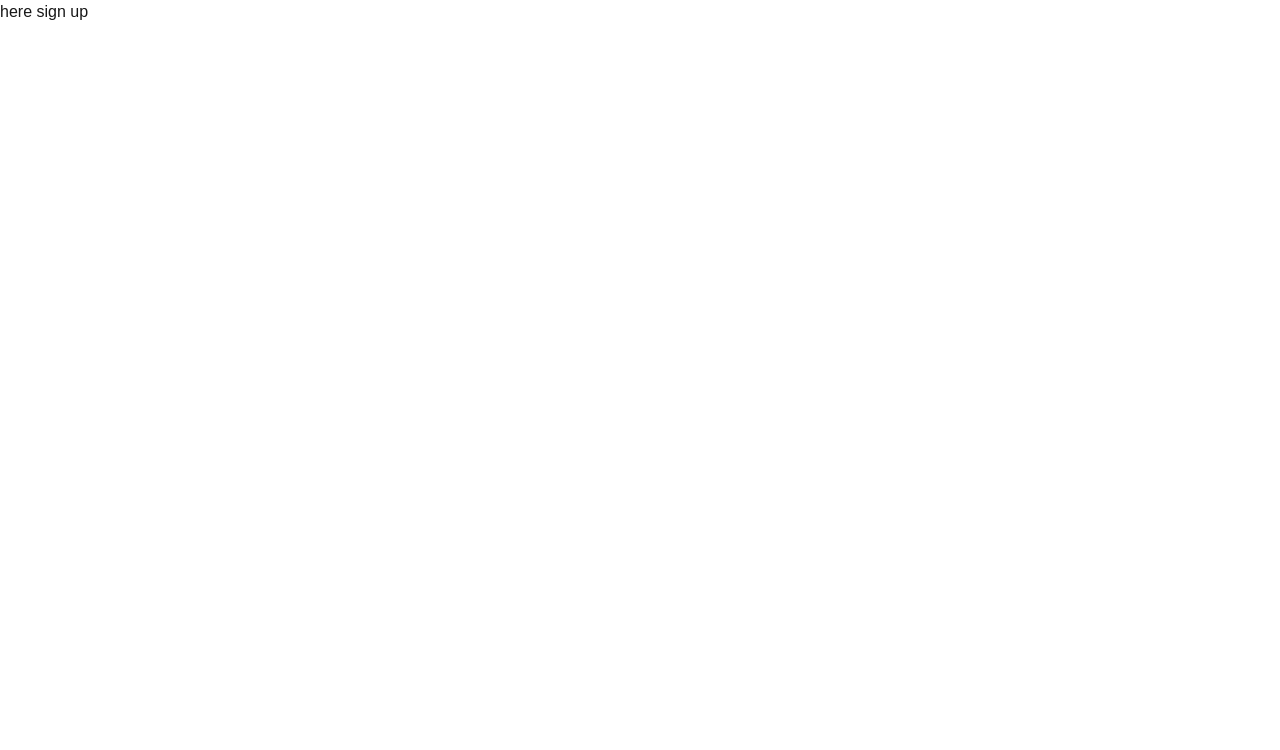
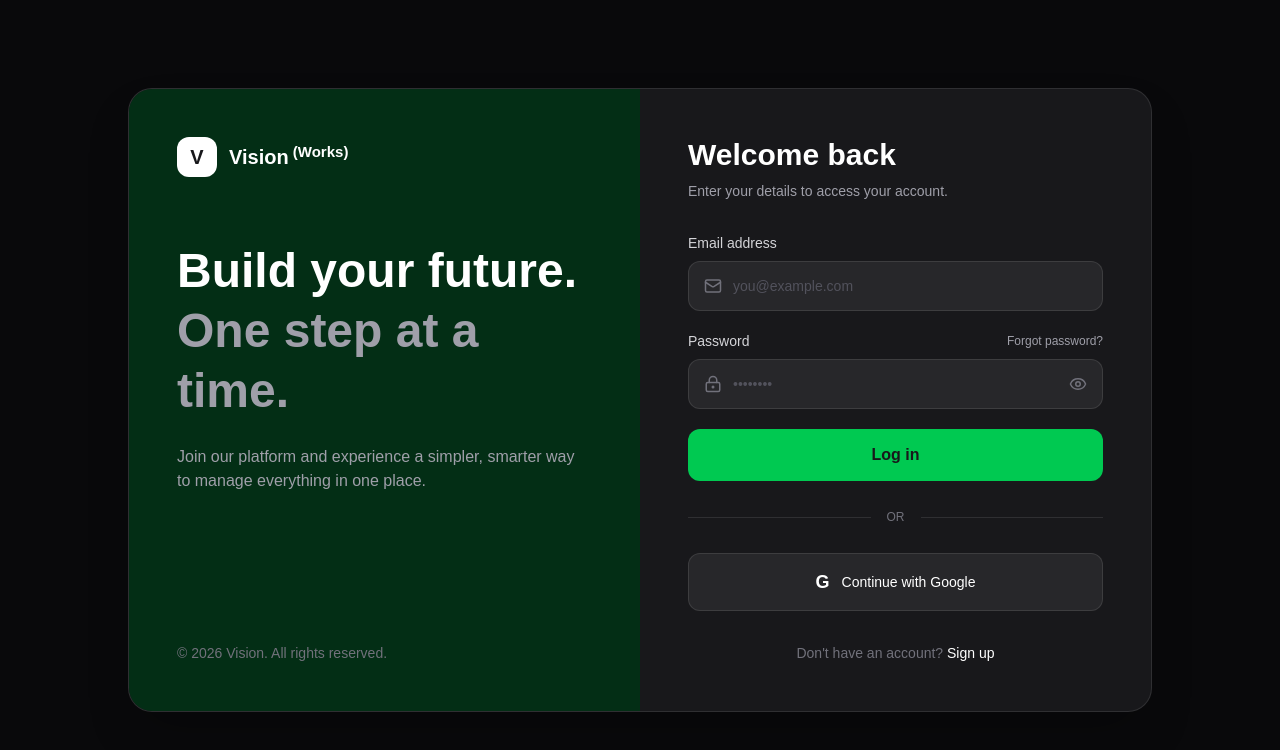
Before and after one commit to BlessingDotDev/vision-works, a Next.js app: page /auth/sign-up in a window 1280 px wide. Shown: the top 750 px of the page. Built offline with nearby package versions, Linux system fonts and the light colour scheme.

Commit message:
Add sign-up component

```diff
--- a/app/auth/sign-up/page.tsx
+++ b/app/auth/sign-up/page.tsx
@@ -1,9 +1,277 @@
-function SignUpPage() {
+"use client";
+
+import { useState } from "react";
+import {
+  Eye,
+  EyeOff,
+  LockKeyhole,
+  Mail,
+  User,
+} from "lucide-react";
+import Butto from "@/components/ui/Button"
+
+type AuthMode = "login" | "signup";
+
+export default function AuthPage() {
+  const [mode, setMode] = useState<AuthMode>("login");
+  const [showPassword, setShowPassword] = useState(false);
+
+  const isLogin = mode === "login";
+
   return (
-    <p>
-      here sign up
-    </p>
-  )
+    <main className="min-h-screen bg-zinc-950 flex items-center justify-center p-4 ring-2 ring-purple-900">
+      <div className="w-full max-w-5xl overflow-hidden rounded-3xl border
+       border-white/10 bg-zinc-900 shadow-2xl lg:grid lg:grid-cols-2">
+
+        {/* Left Side */}
+        <div className="hidden lg:flex flex-col justify-between bg-green-950 p-12">
+          <div>
+            <div className="mb-16 flex items-center gap-3">
+              <div className="flex h-10 w-10 items-center justify-center rounded-xl bg-white text-xl font-bold text-zinc-900">
+                V
+              </div>
+
+              <span className="text-xl font-semibold text-white">
+                Vision
+                <sup> (Works)</sup>
+              </span>
+            </div>
+
+            <h1 className="max-w-md text-5xl font-bold leading-tight text-white">
+              Build your future.
+              <span className="block text-zinc-400">
+                One step at a time.
+              </span>
+            </h1>
+
+            <p className="mt-6 max-w-md text-zinc-400">
+              Join our platform and experience a simpler, smarter way to
+              manage everything in one place.
+            </p>
+          </div>
+
+          <p className="text-sm text-zinc-500">
+            © 2026 Vision. All rights reserved.
+          </p>
+        </div>
+
+        {/* Form Side */}
+        <div className="p-6 sm:p-10 lg:p-12">
+          <div className="mx-auto max-w-md">
+
+            {/* Mobile Logo */}
+            <div className="mb-10 flex items-center gap-3 lg:hidden">
+              <div className="flex h-10 w-10 items-center justify-center rounded-xl bg-white text-xl font-bold text-zinc-900">
+                V
+              </div>
+
+              <span className="text-xl font-semibold text-white">
+                Vision
+                <sup> (Works)</sup>
+              </span>
+            </div>
+
+            {/* Heading */}
+            <div className="mb-8">
+              <h2 className="text-3xl font-bold text-white">
+                {isLogin ? "Welcome back" : "Create an account"}
+              </h2>
+
+              <p className="mt-2 text-sm text-zinc-400">
+                {isLogin
+                  ? "Enter your details to access your account."
+                  : "Create your account and get started today."}
+              </p>
+            </div>
+
+            {/* Form */}
+            <form className="space-y-5">
+
+              {!isLogin && (
+                <div>
+                  <label className="mb-2 block text-sm font-medium text-zinc-300">
+                    Full name
+                  </label>
+
+                  <div className="relative">
+                    <User
+                      size={18}
+                      className="absolute left-4 top-1/2 -translate-y-1/2 text-zinc-500"
+                    />
+
+                    <input
+                      type="text"
+                      placeholder="John Doe"
+                      className="w-full rounded-xl border border-white/10 bg-zinc-800 py-3.5 pl-11 pr-4 text-sm text-white outline-none transition placeholder:text-zinc-600 focus:border-white/30 focus:ring-2 focus:ring-white/10"
+                    />
+                  </div>
+                </div>
+              )}
+
+              {/* Email */}
+              <div>
+                <label className="mb-2 block text-sm font-medium text-zinc-300">
+                  Email address
+                </label>
+
+                <div className="relative">
+                  <Mail
+                    size={18}
+                    className="absolute left-4 top-1/2 -translate-y-1/2 text-zinc-500"
+                  />
+
+                  <input
+                    type="email"
+                    placeholder="you@example.com"
+                    className="w-full rounded-xl border border-white/10 bg-zinc-800 py-3.5 pl-11 pr-4
+                    text-sm text-white outline-none transition placeholder:text-zinc-600
+                     focus:border-white/30 focus:ring-2 focus:ring-white/10"
+                  />
+                </div>
+              </div>
+
+              {/* Password */}
+              <div>
+                <div className="mb-2 flex items-center justify-between">
+                  <label className="block text-sm font-medium text-zinc-300">
+                    Password
+                  </label>
+
+                  {isLogin && (
+                    <button
+                      type="button"
+                      className="text-xs text-zinc-400 transition hover:text-white"
+                    >
+                      Forgot password?
+                    </button>
+                  )}
+                </div>
+
+                <div className="relative">
+                  <LockKeyhole
+                    size={18}
+                    className="absolute left-4 top-1/2 -translate-y-1/2 text-zinc-500"
+                  />
+
+                  <input
+                    type={showPassword ? "text" : "password"}
+                    placeholder="••••••••"
+                    className="w-full rounded-xl border border-white/10 bg-zinc-800 py-3.5 pl-11 pr-12 text-sm text-white outline-none transition placeholder:text-zinc-600 focus:border-white/30 focus:ring-2 focus:ring-white/10"
+                  />
+
+                  <button
+                    type="button"
+                    onClick={() => setShowPassword(!showPassword)}
+                    className="absolute right-4 top-1/2 -translate-y-1/2 text-zinc-500 transition hover:text-white"
+                  >
+                    {showPassword ? (
+                      <EyeOff size={18} />
+                    ) : (
+                      <Eye size={18} />
+                    )}
+                  </button>
+                </div>
+              </div>
+
+              {/* Confirm Password */}
+              {!isLogin && (
+                <div>
+                  <label className="mb-2 block text-sm font-medium text-zinc-300">
+                    Confirm password
+                  </label>
+
+                  <div className="relative">
+                    <LockKeyhole
+                      size={18}
+                      className="absolute left-4 top-1/2 -translate-y-1/2 text-zinc-500"
+                    />
+
+                    <input
+                      type="password"
+                      placeholder="••••••••"
+                      className="w-full rounded-xl border border-white/10 bg-zinc-800 py-3.5 pl-11 pr-4 text-sm text-white outline-none transition placeholder:text-zinc-600 focus:border-white/30 focus:ring-2 focus:ring-white/10"
+                    />
+                  </div>
+                </div>
+              )}
+
+              {/* Terms */}
+              {!isLogin && (
+                <label className="flex items-start gap-3 text-sm text-zinc-400">
+                  <input
+                    type="checkbox"
+                    className="mt-1 h-4 w-4 rounded border-zinc-700 bg-zinc-800 accent-white"
+                  />
+
+                  <span>
+                    I agree to the{" "}
+                    <button
+                      type="button"
+                      className="text-white hover:underline"
+                    >
+                      Terms of Service
+                    </button>{" "}
+                    and{" "}
+                    <button
+                      type="button"
+                      className="text-white hover:underline"
+                    >
+                      Privacy Policy
+                    </button>
+                  </span>
+                </label>
+              )}
+
+              {/* Submit */}
+              <button
+                type="submit"
+                className="w-full rounded-xl bg-green-500 py-3.5 font-semibold text-zinc-900 transition hover:bg-zinc-200 active:scale-[0.98]"
+              >
+                {isLogin ? "Log in" : "Create account"}
+              </button>
+            </form>
+
+            {/* Divider */}
+            <div className="my-7 flex items-center gap-4">
+              <div className="h-px flex-1 bg-white/10" />
+
+              <span className="text-xs text-zinc-500">
+                OR
+              </span>
+
+              <div className="h-px flex-1 bg-white/10" />
+            </div>
+
+            {/* Google Button */}
+            <button
+              type="button"
+              className="flex w-full items-center justify-center gap-3 rounded-xl border border-white/10 bg-zinc-800 py-3.5 text-sm font-medium text-white transition hover:bg-zinc-700"
+            >
+              <span className="text-lg font-bold">G</span>
+              Continue with Google
+            </button>
+
+            {/* Switch Auth Mode */}
+            <p className="mt-8 text-center text-sm text-zinc-500">
+              {isLogin
+                ? "Don't have an account?"
+                : "Already have an account?"}{" "}
+
+              <button
+                type="button"
+                onClick={() => {
+                  setMode(isLogin ? "signup" : "login");
+                  setShowPassword(false);
+                }}
+                className="font-medium text-white hover:underline"
+              >
+                {isLogin ? "Sign up" : "Log in"}
+              </button>
+            </p>
+
+          </div>
+        </div>
+      </div>
+    </main>
+  );
 }
-
-export default SignUpPage;
--- a/package.json
+++ b/package.json
@@ -16,7 +16,8 @@
     "motion": "^12.42.2",
     "next": "16.2.10",
     "react": "19.2.4",
-    "react-dom": "19.2.4"
+    "react-dom": "19.2.4",
+    "react-hook-form": "^7.82.0"
   },
   "devDependencies": {
     "@tailwindcss/postcss": "^4",
```
Also changed, not shown: 1 other file (tests, documents, lock files or other folders).
